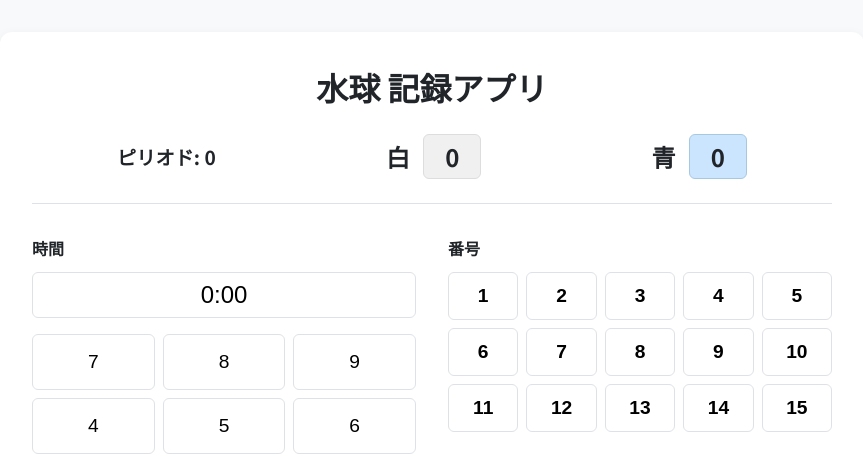
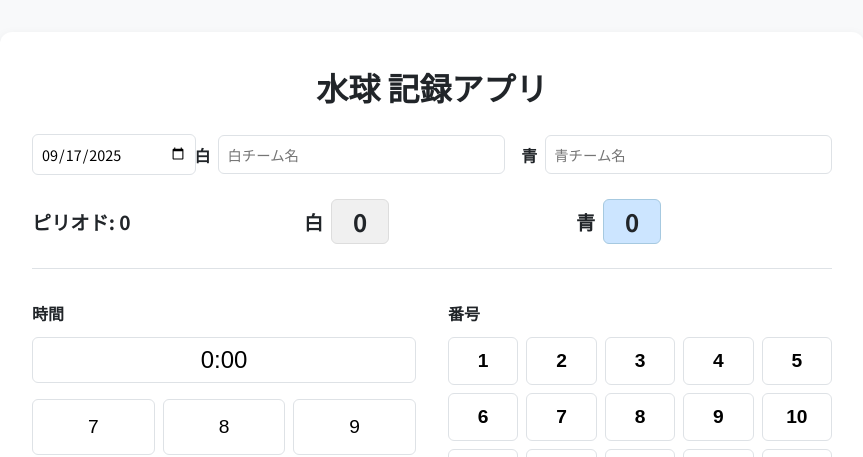
Before and after one commit to lalayue1126/Water-Polo-Scorer, a Flask app: page / in a window 1280 px wide. Shown: the top 457 px of the page, without its empty margins (208-1071 px from the left). Run offline with Flask 3, Linux system fonts and the light colour scheme.

Commit message:
202509181030

```diff
--- a/static/script.js
+++ b/static/script.js
@@ -1,5 +1,10 @@
 document.addEventListener('DOMContentLoaded', () => {
     // DOM要素の取得 (変更なし)
+    const matchDateInput = document.getElementById('match-date');
+    const teamNameWhiteInput = document.getElementById('team-name-white');
+    const teamNameBlueInput = document.getElementById('team-name-blue');
+    const teamLabelWhite = document.getElementById('team-label-white');
+    const teamLabelBlue = document.getElementById('team-label-blue');
     const periodDisplay = document.getElementById('period-display');
     const scoreWhiteDisplay = document.getElementById('score-white');
     const scoreBlueDisplay = document.getElementById('score-blue');
@@ -15,15 +20,16 @@ document.addEventListener('DOMContentLoaded', () => {
     const secondaryEventContainer = document.getElementById('secondary-event-buttons');
 
     // 変数定義 (変更なし)
-    let period = 0;
-    let timeInput = "";
-    let records = [];
-    let selectedNumber = null;
-    let selectedColor = null;
-    let selectedEvent = null;
+    let period = 0; let timeInput = ""; let records = [];
+    let selectedNumber = null; let selectedColor = null; let selectedEvent = null;
 
     // --- 初期化 & イベントリスナー設定 ---
     const initializeApp = () => {
+        const today = new Date().toISOString().split('T')[0];
+        matchDateInput.value = today;
+
+        teamNameWhiteInput.addEventListener('input', updateTeamLabels);
+        teamNameBlueInput.addEventListener('input', updateTeamLabels);
         playerNumberContainer.addEventListener('click', handleButtonClick);
         teamColorContainer.addEventListener('click', handleButtonClick);
         primaryEventContainer.addEventListener('click', handleButtonClick);
@@ -35,24 +41,12 @@ document.addEventListener('DOMContentLoaded', () => {
     };
 
     // --- イベントハンドラ ---
-
-    const handleCalculator = (e) => {
-        const button = e.target.closest('button');
-        if (!button || !button.dataset.value) return;
-        if (timeInput.length < 4) {
-            timeInput += button.dataset.value;
-            updateTimeDisplay();
-        }
-    };
-
     const handleButtonClick = (e) => {
         const clickedButton = e.target.closest('button');
         if (!clickedButton) return;
-
         const container = clickedButton.closest('.button-group');
+        if (!container) return;
         const value = clickedButton.dataset.value;
-
-        // 排他選択ロジック
         if (container.id === 'primary-event-buttons' || container.id === 'secondary-event-buttons') {
             primaryEventContainer.querySelectorAll('button.selected').forEach(btn => btn.classList.remove('selected'));
             secondaryEventContainer.querySelectorAll('button.selected').forEach(btn => btn.classList.remove('selected'));
@@ -65,30 +59,23 @@ document.addEventListener('DOMContentLoaded', () => {
         clickedButton.classList.add('selected');
     };
 
+    const handleCalculator = (e) => {
+        const button = e.target.closest('button');
+        if (!button || !button.dataset.value) return;
+        if (timeInput.length < 4) {
+            timeInput += button.dataset.value;
+            updateTimeDisplay();
+        }
+    };
+
+    // ★★★ 変更点1: addRecordからスコア計算ロジックを削除 ★★★
     const addRecord = () => {
         if (timeInput === "" || !selectedNumber || !selectedColor || !selectedEvent) {
             alert("時間とすべての項目を選択してください。");
             return;
         }
 
-        // ★★★ 変更点: スコアを個別に計算・保存 ★★★
-        let currentScoreWhite = 0;
-        let currentScoreBlue = 0;
-        const isGoalEvent = (event) => ['得点', 'ペナルティ得点', '退水得点'].includes(event);
-
-        // 既存レコードからスコアを計算
-        records.forEach(r => {
-            if (isGoalEvent(r.event)) {
-                if (r.color === '白') currentScoreWhite++;
-                else currentScoreBlue++;
-            }
-        });
-
-        // 今回のイベントがゴールならスコアを加算
-        if (isGoalEvent(selectedEvent)) {
-            if (selectedColor === '白') currentScoreWhite++;
-            else currentScoreBlue++;
-        }
+        // スコア計算部分を削除
 
         const newRecord = {
             id: Date.now(),
@@ -97,66 +84,86 @@ document.addEventListener('DOMContentLoaded', () => {
             number: selectedNumber,
             color: selectedColor,
             event: selectedEvent,
-            scoreWhite: currentScoreWhite, // 白のスコアを保存
-            scoreBlue: currentScoreBlue,   // 青のスコアを保存
+            // scoreWhite と scoreBlue プロパティを削除
         };
 
         if (newRecord.event === 'センターボール') {
             period++;
         }
-
         records.push(newRecord);
-        renderRecords();
+        renderRecords(); // 表示更新はrenderRecordsに一任
         resetInputs();
     };
 
     const deleteRecord = (e) => {
         const idToDelete = Number(e.target.dataset.id);
         const recordToDelete = records.find(record => record.id === idToDelete);
-
         if (recordToDelete && recordToDelete.event === 'センターボール') {
             period--;
         }
-
         records = records.filter(record => record.id !== idToDelete);
-        renderRecords();
+        renderRecords(); // 表示更新はrenderRecordsに一任
     };
 
     const exportCsv = () => {
-        if (records.length === 0) {
-            alert("エクスポートする記録がありません。");
-            return;
-        }
-        // ★★★ 変更点: CSVヘッダーとデータ行を変更 ★★★
+        // (この関数は変更なし)
+        if (records.length === 0) { alert("エクスポートする記録がありません。"); return; }
+        const matchDate = matchDateInput.value;
+        const teamWhite = teamNameWhiteInput.value.trim();
+        const teamBlue = teamNameBlueInput.value.trim();
+        if (!matchDate || !teamWhite || !teamBlue) { alert("試合の日付と両チーム名を入力してください。"); return; }
+        const sanitizedWhite = teamWhite.replace(/\s+/g, '_').replace(/[\\/:*?"<>|]/g, '');
+        const sanitizedBlue = teamBlue.replace(/\s+/g, '_').replace(/[\\/:*?"<>|]/g, '');
+        const filename = `waterpolo_record_${matchDate}_${sanitizedWhite}_vs_${sanitizedBlue}.csv`;
+
+        // CSV生成時にもスコアをその場で計算する
         let csvContent = "ピリオド,時間,番号,色,イベント,得点(白),得点(青)\n";
-        records.forEach(record => {
-            const row = [record.period, record.time, record.number, record.color, record.event, record.scoreWhite, record.scoreBlue].join(',');
+        let runningScoreWhite = 0;
+        let runningScoreBlue = 0;
+        const isGoalEvent = (event) => ['得点', 'ペナルティ得点', '退水得点'].includes(event);
+
+        // renderRecordsと同じようにソートしてから処理
+        const sortedRecords = [...records].sort((a, b) => {
+            if (a.period !== b.period) return a.period - b.period;
+            const timeA = a.time.split(':').reduce((acc, t) => 60 * acc + +t, 0);
+            const timeB = b.time.split(':').reduce((acc, t) => 60 * acc + +t, 0);
+            return timeB - timeA;
+        });
+
+        sortedRecords.forEach(record => {
+            if (isGoalEvent(record.event)) {
+                if (record.color === '白') runningScoreWhite++;
+                else runningScoreBlue++;
+            }
+            const row = [record.period, record.time, record.number, record.color, record.event, runningScoreWhite, runningScoreBlue].join(',');
             csvContent += row + "\n";
         });
 
-        const bom = new Uint8Array([0xEF, 0xBB, 0xBF]);
+        const bom = new Uint8Array([0xEF, 0xBB, BF]);
         const blob = new Blob([bom, csvContent], { type: 'text/csv;charset=utf-8;' });
         const url = URL.createObjectURL(blob);
         const a = document.createElement('a');
-        a.href = url;
-        const now = new Date();
-        const timestamp = `${now.getFullYear()}${(now.getMonth()+1).toString().padStart(2, '0')}${now.getDate().toString().padStart(2, '0')}_${now.getHours().toString().padStart(2, '0')}${now.getMinutes().toString().padStart(2, '0')}`;
-        a.download = `waterpolo_record_${timestamp}.csv`;
-        document.body.appendChild(a);
-        a.click();
-        document.body.removeChild(a);
+        a.href = url; a.download = filename;
+        document.body.appendChild(a); a.click(); document.body.removeChild(a);
         URL.revokeObjectURL(url);
     };
 
     // --- UI更新 & 補助関数 ---
+    const updateTeamLabels = () => {
+        const whiteName = teamNameWhiteInput.value.trim();
+        const blueName = teamNameBlueInput.value.trim();
+        teamLabelWhite.textContent = whiteName ? `白 (${whiteName})` : '白';
+        teamLabelBlue.textContent = blueName ? `青 (${blueName})` : '青';
+    };
 
+    // ★★★ 変更点2: renderRecordsで毎回スコアを再計算 ★★★
     const renderRecords = () => {
         recordList.innerHTML = "";
-        let totalScoreWhite = 0;
-        let totalScoreBlue = 0;
+        let runningScoreWhite = 0;
+        let runningScoreBlue = 0;
         const isGoalEvent = (event) => ['得点', 'ペナルティ得点', '退水得点'].includes(event);
 
-        // ピリオドと時間でソート
+        // 表示前に必ずソートして時系列を正しくする
         records.sort((a, b) => {
             if (a.period !== b.period) return a.period - b.period;
             const timeA = a.time.split(':').reduce((acc, time) => 60 * acc + +time, 0);
@@ -165,56 +172,43 @@ document.addEventListener('DOMContentLoaded', () => {
         });
 
         records.forEach(record => {
+            // 現在の記録がゴールイベントなら、累計スコアを更新
             if (isGoalEvent(record.event)) {
-                if (record.color === '白') totalScoreWhite++;
-                else totalScoreBlue++;
+                if (record.color === '白') {
+                    runningScoreWhite++;
+                } else {
+                    runningScoreBlue++;
+                }
             }
-            // ★★★ 変更点: テーブル行の生成を変更 ★★★
+
+            // 累計スコアを使ってテーブルの行を生成
             const row = document.createElement('tr');
-            row.innerHTML = `
-                <td>${record.period}</td>
-                <td>${record.time}</td>
-                <td>${record.number}</td>
-                <td class="${record.color === '白' ? 'white-cell' : 'blue-cell'}">${record.color}</td>
-                <td>${record.event}</td>
-                <td>${record.scoreWhite}</td>
-                <td>${record.scoreBlue}</td>
-                <td><button class="delete-btn" data-id="${record.id}">×</button></td>
-            `;
+            row.innerHTML = `<td>${record.period}</td><td>${record.time}</td><td>${record.number}</td><td class="${record.color === '白' ? 'white-cell' : 'blue-cell'}">${record.color}</td><td>${record.event}</td><td>${runningScoreWhite}</td><td>${runningScoreBlue}</td><td><button class="delete-btn" data-id="${record.id}">×</button></td>`;
             recordList.appendChild(row);
         });
 
-        // スコアボードとピリオド表示を更新
-        scoreWhiteDisplay.textContent = totalScoreWhite;
-        scoreBlueDisplay.textContent = totalScoreBlue;
+        // ループが終わった時点での最終スコアを上部のスコアボードに反映
+        scoreWhiteDisplay.textContent = runningScoreWhite;
+        scoreBlueDisplay.textContent = runningScoreBlue;
         periodDisplay.textContent = period;
 
-        // 削除ボタンにイベントリスナーを再設定
         document.querySelectorAll('.delete-btn').forEach(btn => btn.addEventListener('click', deleteRecord));
     };
 
     const resetInputs = () => {
-        timeInput = "";
-        updateTimeDisplay();
+        timeInput = ""; updateTimeDisplay();
         document.querySelectorAll('.button-group button.selected').forEach(btn => btn.classList.remove('selected'));
-        selectedNumber = null;
-        selectedColor = null;
-        selectedEvent = null;
+        selectedNumber = null; selectedColor = null; selectedEvent = null;
     };
 
     const updateTimeDisplay = () => {
-        let formattedTime = "0:00";
-        if (timeInput.length === 1) formattedTime = `0:0${timeInput}`;
-        else if (timeInput.length === 2) formattedTime = `0:${timeInput}`;
-        else if (timeInput.length === 3) formattedTime = `${timeInput.slice(0, 1)}:${timeInput.slice(1)}`;
-        else if (timeInput.length === 4) {
-            const minutes = parseInt(timeInput.slice(0, 2), 10);
-            if (minutes < 10) formattedTime = `${parseInt(timeInput.slice(0,2), 10)}:${timeInput.slice(2)}`;
-            else formattedTime = `${timeInput.slice(0, 1)}:${timeInput.slice(1,3)}`;
-        }
-        timeDisplay.value = formattedTime;
+        let ft = "0:00";
+        if (timeInput.length === 1) ft = `0:0${timeInput}`;
+        else if (timeInput.length === 2) ft = `0:${timeInput}`;
+        else if (timeInput.length === 3) ft = `${timeInput.slice(0, 1)}:${timeInput.slice(1)}`;
+        else if (timeInput.length === 4) { const m = parseInt(timeInput.slice(0, 2), 10); if (m < 10) ft = `${parseInt(m, 10)}:${timeInput.slice(2)}`; else ft = `${timeInput.slice(0, 1)}:${timeInput.slice(1,3)}`; }
+        timeDisplay.value = ft;
     };
 
-    // アプリケーション開始
     initializeApp();
 });
--- a/static/style.css
+++ b/static/style.css
@@ -42,22 +42,64 @@ h1 {
     margin: 0 0 1.5rem 0;
 }
 
+.match-info {
+    display: grid;
+    grid-template-columns: auto 1fr 1fr; /* 日付, 白, 青の列 */
+    gap: 1rem;
+    align-items: center;
+    margin-bottom: 1.5rem;
+}
+.team-input-group {
+    display: flex;
+    align-items: center;
+    gap: 0.5rem; /* ラベルと入力欄の間の隙間 */
+}
+.team-input-group label {
+    font-weight: bold;
+    white-space: nowrap; /* ラベルが改行されないように */
+}
+.match-info input {
+    padding: 0.5rem;
+    border: 1px solid var(--border-color);
+    border-radius: 6px;
+    font-size: 0.9rem;
+    font-family: inherit;
+    width: 100%;
+}
+
+#match-title {
+    width: 280px; /* 対戦名入力欄の幅を少し広めに設定 */
+}
+
 .score-board {
-    display: flex;
+    display: grid;
+    grid-template-columns: 1fr 1fr 1fr; /* ピリオド, 白, 青 */
     justify-content: space-around;
     align-items: center;
-    font-size: 1.5rem;
+    font-size: 1.2rem; /* 少し小さくして長いチーム名に対応 */
     font-weight: bold;
+    gap: 1rem;
 }
 
 .period-display { font-size: 1.2rem; }
+.team-score {
+    display: flex;
+    align-items: center;
+    gap: 0.5rem;
+}
+.team-score span:first-child {
+    max-width: 150px; /* チーム名が長すぎる場合に省略 */
+    overflow: hidden;
+    text-overflow: ellipsis;
+    white-space: nowrap;
+}
 .team-score span:last-child {
+    font-size: 1.5rem;
     display: inline-block;
     min-width: 40px;
     text-align: center;
     padding: 0.25rem 0.5rem;
     border-radius: 6px;
-    margin-left: 0.5rem;
 }
 .team-score.white span:last-child { background-color: var(--white-team); border: 1px solid #ddd; }
 .team-score.blue span:last-child { background-color: var(--blue-team); border: 1px solid #a6c9e0; }
--- a/templates/index.html
+++ b/templates/index.html
@@ -13,6 +13,17 @@
     <div class="container">
         <header>
             <h1>水球 記録アプリ</h1>
+            <div class="match-info">
+                <input type="date" id="match-date">
+                <div class="team-input-group">
+                    <label for="team-name-white">白</label>
+                    <input type="text" id="team-name-white" placeholder="白チーム名">
+                </div>
+                <div class="team-input-group">
+                    <label for="team-name-blue">青</label>
+                    <input type="text" id="team-name-blue" placeholder="青チーム名">
+                </div>
+            </div>
             <div class="score-board">
                 <div class="period-display">ピリオド: <span id="period-display">0</span></div>
                 <div class="team-score white"><span>白</span> <span id="score-white">0</span></div>
```
